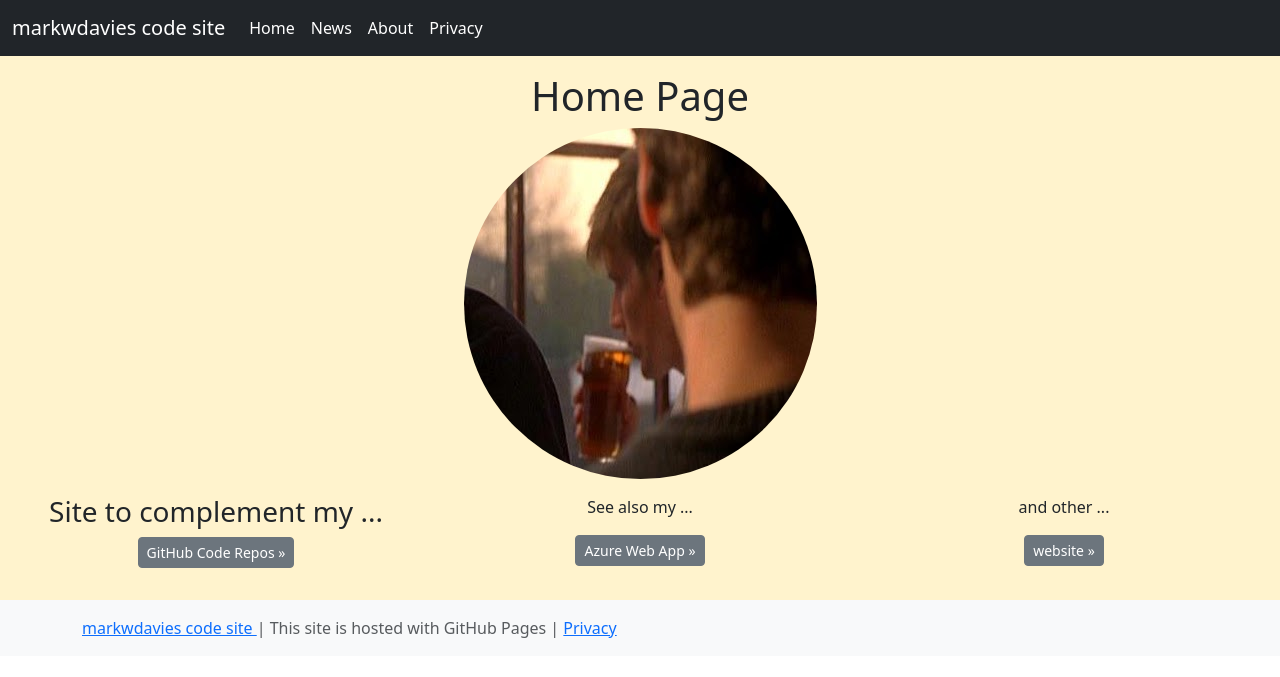
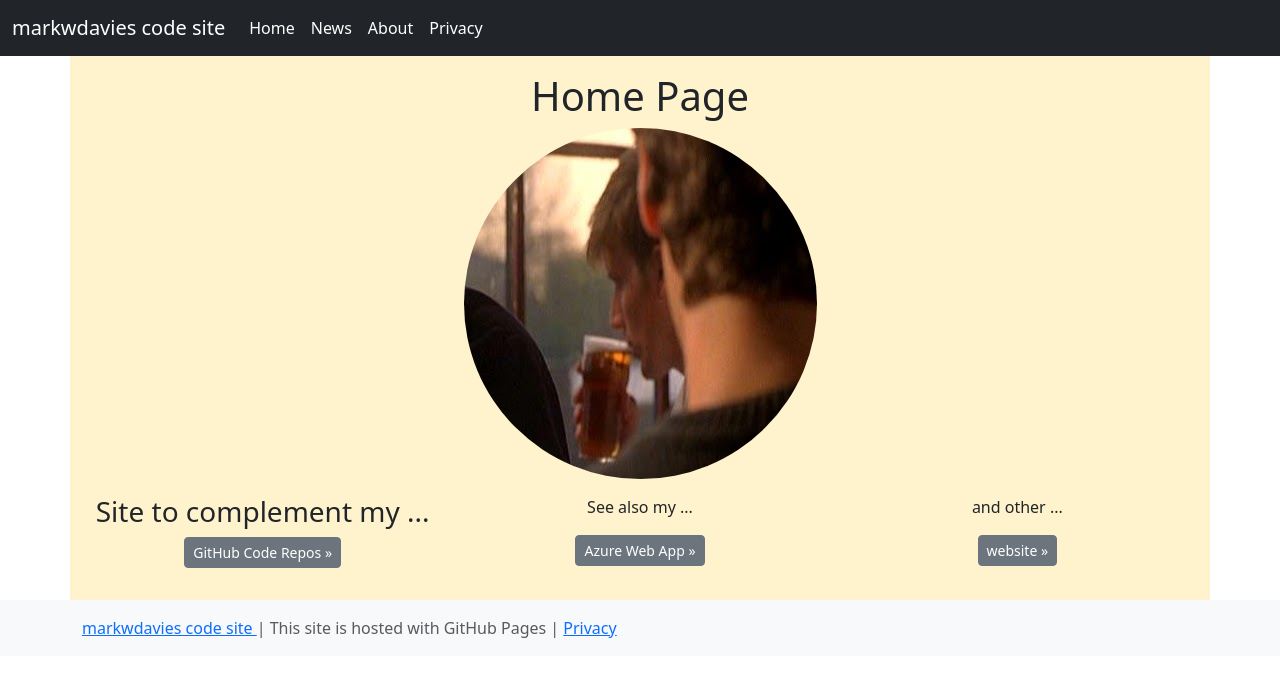
Before and after one commit to markwdavies/markwdavies.github.io, a Jekyll site: the page built from index.md, in a window 1280 px wide. Shown: the top 677 px of the page. Built offline with Jekyll 4.4.1, drawn with Linux system fonts in a browser that asks for light colours.

Commit message:
formatting tweaks

```diff
--- a/_layouts/default.html
+++ b/_layouts/default.html
@@ -8,7 +8,7 @@
     </head>
     <body>
         {% include header.html %}
-        <div class="container-fluid text-center bg-warning-subtle p-3">
+        <div class="container-lg text-center bg-warning-subtle p-3">
         {{ content }}
         </div>
         {% include footer.html %}
```
Also changed, not shown: _layouts/home.html (+8 -0 lines).
